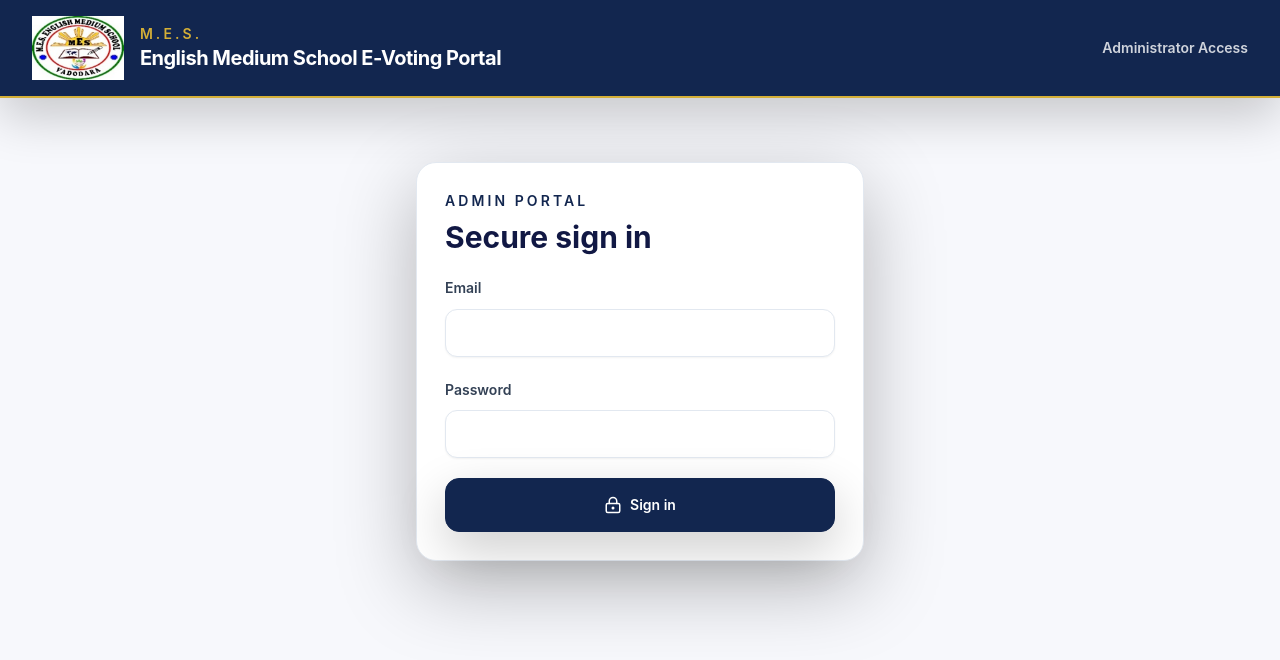
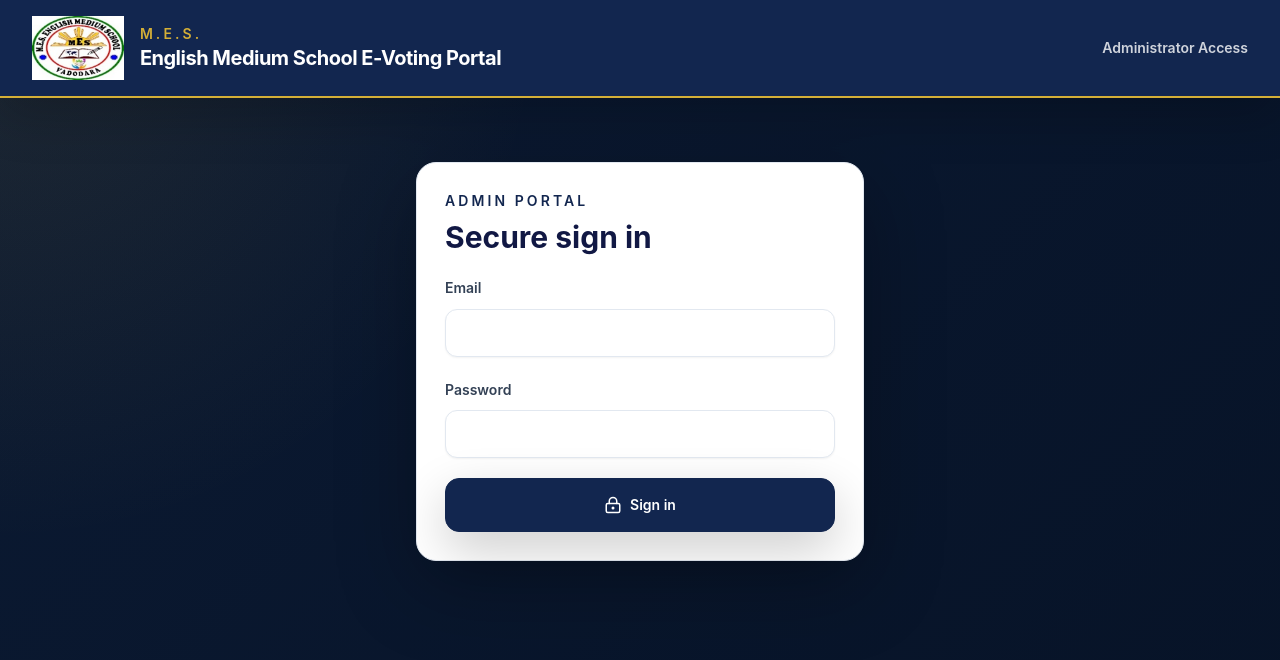
Before and after one commit to Harishmunshi/E-Voting-System, a Next.js app: page /admin in a window 1280 px wide. Shown: the top 660 px of the page. Built offline with nearby package versions, Linux system fonts and the light colour scheme; no server answers.

Commit message:
Apply dark gala app background

```diff
--- a/src/app/globals.css
+++ b/src/app/globals.css
@@ -3,8 +3,8 @@
 @tailwind utilities;
 
 :root {
-  --background: #f7f8fc;
-  --foreground: #1a1a1a;
+  --background: #0b1a33;
+  --foreground: #f4f1e8;
 }
 
 * {
@@ -17,10 +17,23 @@ html {
 
 body {
   margin: 0;
-  background: var(--background);
+  background:
+    radial-gradient(circle at top left, rgba(212, 175, 55, 0.10), transparent 34rem),
+    linear-gradient(135deg, #0b1a33 0%, #071327 100%);
   color: var(--foreground);
   font-family: Inter, ui-sans-serif, system-ui, -apple-system, BlinkMacSystemFont, "Segoe UI", sans-serif;
   line-height: 1.6;
+}
+
+body::before {
+  pointer-events: none;
+  content: "";
+  position: fixed;
+  inset: 0;
+  z-index: -1;
+  opacity: 0.18;
+  background-image: radial-gradient(rgba(244, 241, 232, 0.18) 0.6px, transparent 0.6px);
+  background-size: 4px 4px;
 }
 
 button,
@@ -31,5 +44,5 @@ textarea {
 }
 
 .focus-ring {
-  @apply focus-visible:outline-none focus-visible:ring-4 focus-visible:ring-gold-100 focus-visible:ring-offset-2;
+  @apply focus-visible:outline-none focus-visible:ring-4 focus-visible:ring-gold-500/30 focus-visible:ring-offset-2 focus-visible:ring-offset-maroon-900;
 }
```
